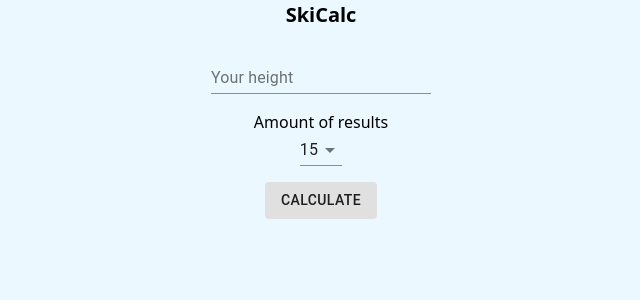
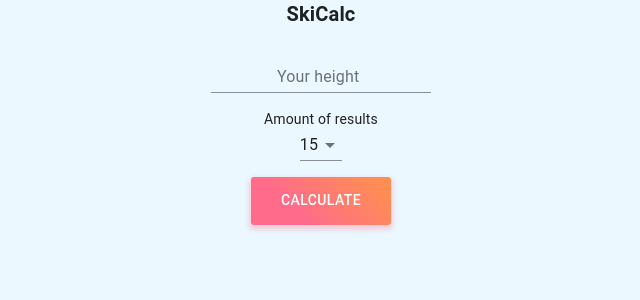
Before and after one commit to martti-n/ski-calc-react, a React (Create React App) app: page / in a window 1280 px wide. Shown: the top 300 px of the page, without its empty margins (319-959 px from the left). Built offline with nearby package versions, Linux system fonts and the light colour scheme.

Commit message:
customizing Material UI, styled components, setting a theme

```diff
--- a/src/App.js
+++ b/src/App.js
@@ -1,10 +1,17 @@
-import React from 'react';
-import Header from './Components/Header'
+import React from "react";
+import Header from "./Components/Header";
+import { ThemeProvider } from "@material-ui/core/styles";
+import CssBaseline from "@material-ui/core/CssBaseline";
+import theme from './theme'
+
 function App() {
   return (
-    <div className="bg-blue-100 h-screen">
-      <Header />
-    </div>
+    <ThemeProvider theme={theme}>
+      <CssBaseline />
+      <div className="bg-blue-100 h-screen">
+        <Header />
+      </div>
+    </ThemeProvider>
   );
 }
 
--- a/src/Components/Header.js
+++ b/src/Components/Header.js
@@ -1,6 +1,18 @@
 import React, { useState } from "react";
+import { styled } from "@material-ui/core/styles";
 import { TextField, Button, Select, MenuItem } from "@material-ui/core";
 import Results from "./Results";
+
+const CalculateButton = styled(Button)({
+  background: "linear-gradient(45deg, #FE6B8B 30%, #FF8E53 90%)",
+  border: 0,
+  borderRadius: 3,
+  boxShadow: "0 3px 5px 2px rgba(255, 105, 135, .3)",
+  color: "white",
+  height: 48,
+  padding: "0 30px",
+  outline: 'none !important'
+});
 
 function Header() {
   const [height, setHeight] = useState("");
@@ -29,6 +41,7 @@ function Header() {
       return skiData;
     }
   };
+
   return (
     <div>
       <h1 className="font-bold text-xl text-center mb-4">SkiCalc</h1>
@@ -49,15 +62,13 @@ function Header() {
         </Select>
       </div>
       <div className="flex justify-center mb-4">
-        <Button
-          variant="contained"
-          disableElevation
-          onClick={() => setResults(calculateSkis())}
-        >
+        <CalculateButton onClick={() => setResults(calculateSkis())}>
           Calculate
-        </Button>
+        </CalculateButton>
       </div>
-      <div className="flex justify-center mb-4"><Results resultItems={results} /></div>
+      <div className="flex justify-center mb-4">
+        <Results resultItems={results} />
+      </div>
     </div>
   );
 }
--- /dev/null
+++ b/src/theme.js
@@ -0,0 +1,37 @@
+import { createMuiTheme } from "@material-ui/core";
+
+// create a theme instance
+
+const theme = createMuiTheme({
+  palette: {
+    primary: {
+      main: "#42A5F5",
+      dark: "#1E88E5",
+      contrastText: "#fff",
+    },
+    secondary: {
+      light: "#ff7961",
+      main: "#f44336",
+      dark: "#ba000d",
+      contrastText: "#000",
+    },
+  },
+  overrides: {
+    MuiInputLabel: {
+      formControl: {
+        right: "25%",
+        left: "30%",
+      },
+    },
+  },
+  props: {
+    MuiTextField: {
+      variant: "standard",
+    },
+    MuiButton: {
+      variant: "contained",
+    },
+  },
+});
+
+export default theme;
```
